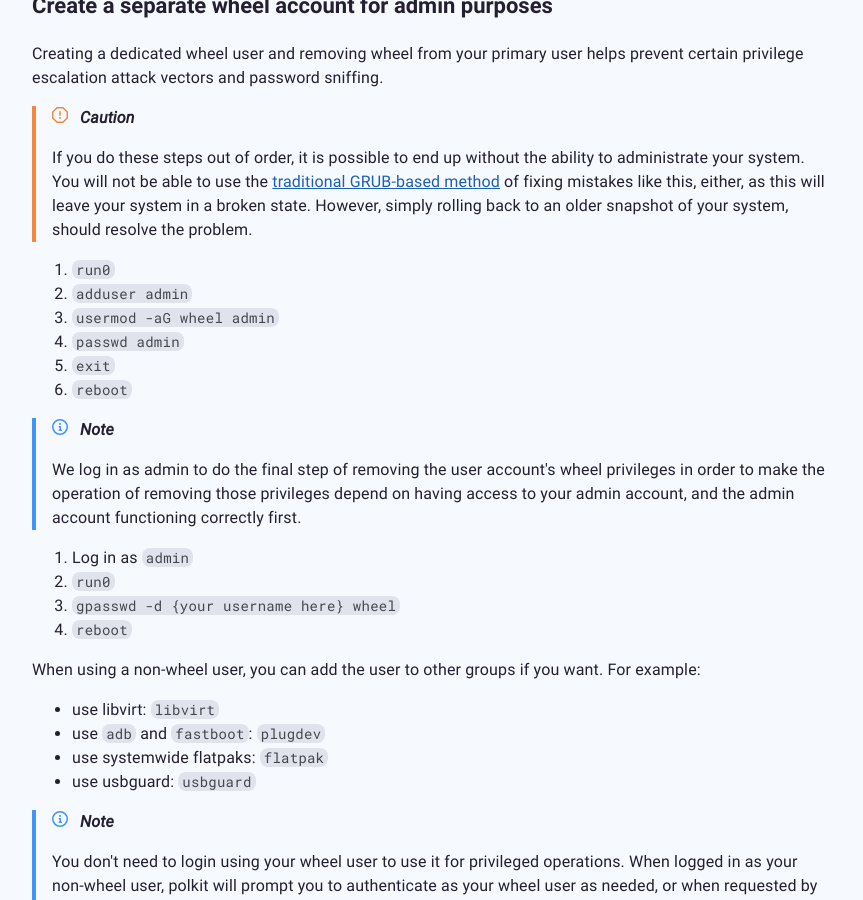
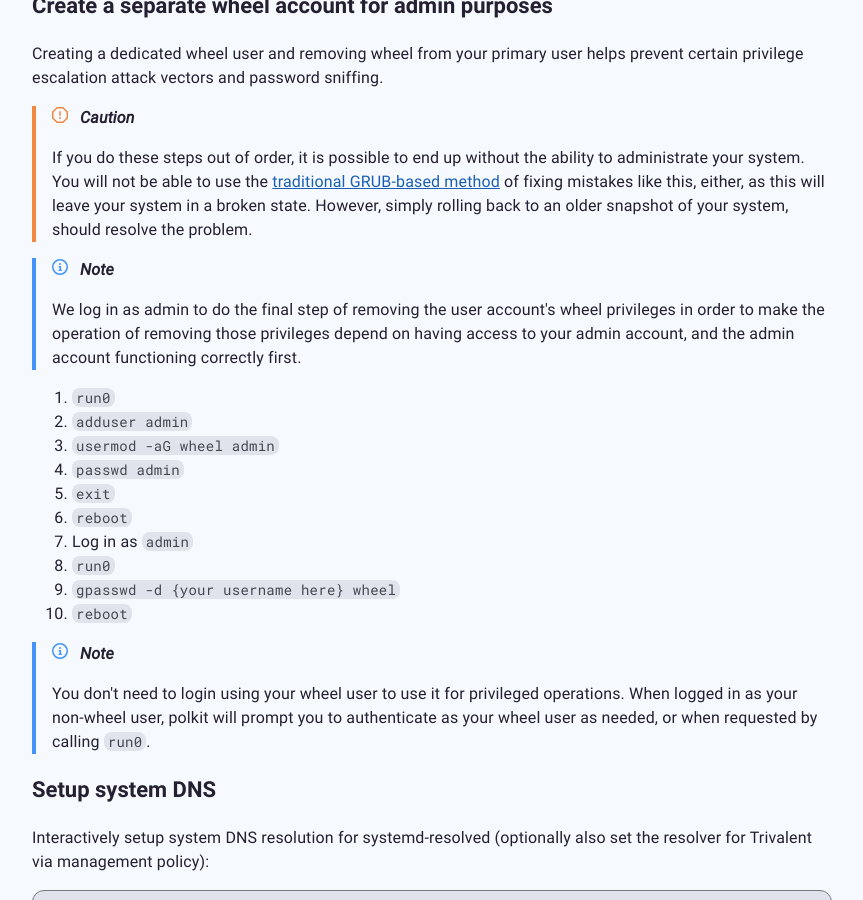
Before and after one commit to secureblue/secureblue.github.io, a Jekyll site: the page built from content/INSTALL.md, in a window 1280 px wide and 900 px high, scrolled down 3662 px. Shown: the whole window, without its empty margins (208-1071 px from the left). Built offline with Jekyll 4.4.1, drawn with Linux system fonts in a browser that asks for light colours; some of the changed text lies outside the part shown.

Commit message:
docs: content improvements

````diff
--- a/content/INSTALL.md
+++ b/content/INSTALL.md
@@ -88,7 +88,7 @@ If you are using an `nvidia` image, run this after installation:
 ujust set-kargs-nvidia
 ```
 
-You may also need this (solves flickering and luks issues on some NVIDIA hardware):
+If you encounter flickering or luks issues, you may also (rarely) need this karg:
 
 ```
 rpm-ostree kargs \
@@ -146,26 +146,17 @@ Creating a dedicated wheel user and removing wheel from your primary user helps
 
 {% include alert.html type='caution' content='If you do these steps out of order, it is possible to end up without the ability to administrate your system. You will not be able to use the <a href="https://linuxconfig.org/recover-reset-forgotten-linux-root-password">traditional GRUB-based method</a> of fixing mistakes like this, either, as this will leave your system in a broken state. However, simply rolling back to an older snapshot of your system, should resolve the problem.' %}
 
+{% include alert.html type='note' content='We log in as admin to do the final step of removing the user account\'s wheel privileges in order to make the operation of removing those privileges depend on having access to your admin account, and the admin account functioning correctly first.' %}
 1. `run0`
 2. `adduser admin`
 3. `usermod -aG wheel admin`
 4. `passwd admin`
 5. `exit`
 6. `reboot`
-
-{% include alert.html type='note' content='We log in as admin to do the final step of removing the user account\'s wheel privileges in order to make the operation of removing those privileges depend on having access to your admin account, and the admin account functioning correctly first.' %}
-
-5. Log in as `admin`
-6. `run0`
-7. `gpasswd -d {your username here} wheel`
-8. `reboot`
-
-When using a non-wheel user, you can add the user to other groups if you want. For example:
-
-- use libvirt: `libvirt`
-- use `adb` and `fastboot`: `plugdev`
-- use systemwide flatpaks: `flatpak`
-- use usbguard: `usbguard`
+7. Log in as `admin`
+8. `run0`
+9. `gpasswd -d {your username here} wheel`
+10. `reboot`
 
 {% include alert.html type='note' content='You don\'t need to login using your wheel user to use it for privileged operations. When logged in as your non-wheel user, polkit will prompt you to authenticate as your wheel user as needed, or when requested by calling <code>run0</code>.' %}
 
````
Also changed, not shown: other parts of content/INSTALL.md (+1 -1 lines).
